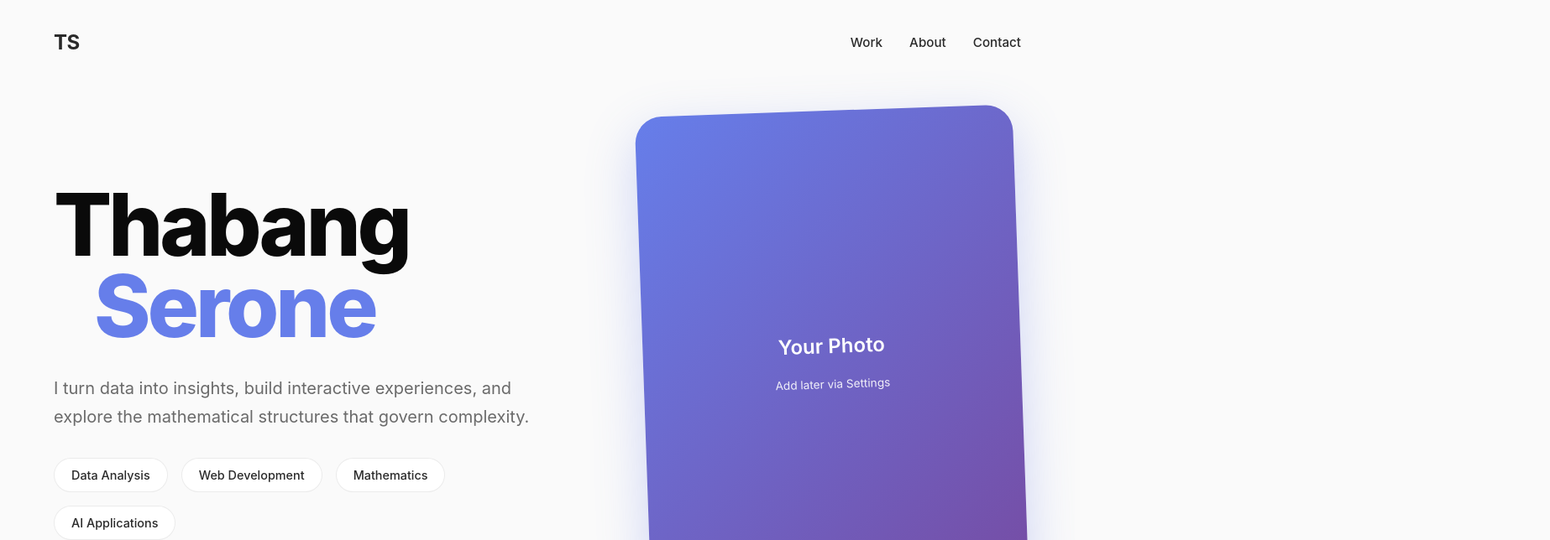
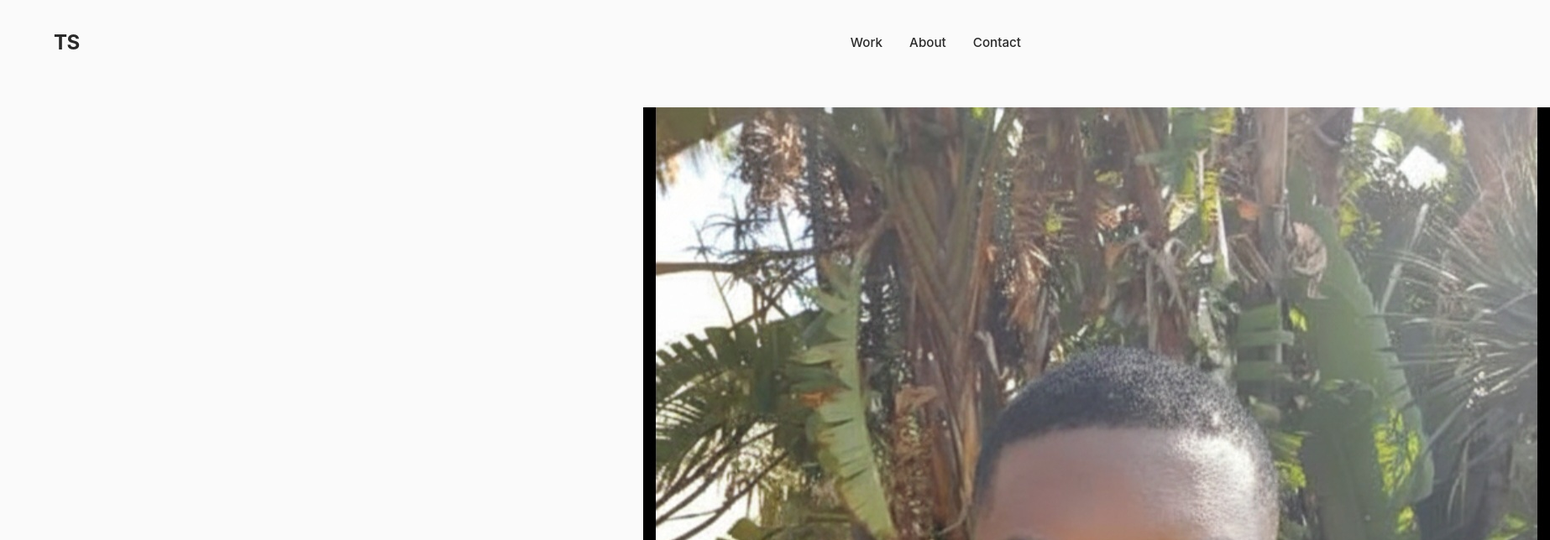
Before and after one commit to Pacman-T-Zero/Portfolios-, a React (Create React App) app: page / in a window 1280 px wide. Shown: the top 644 px of the page at 84% size, 1846 px wide, since content can reach past the window. Built offline with nearby package versions, Linux system fonts and the light colour scheme.

Commit message:
Update App.js

```diff
--- a/src/App.js
+++ b/src/App.js
@@ -377,13 +377,10 @@ function App() {
             </div>
           </div>
           <div className="hero-right">
-            <div className="photo-container">
-              <div className="photo-placeholder">
-                <p>Your Photo</p>
-                <small>Add later via Settings</small>
-              </div>
-            </div>
-          </div>
+  <div className="photo-container">
+    <img src="/photo.jpg" alt="Thabang Serone" className="profile-photo" />
+  </div>
+</div>
         </div>
 
         <div className="scroll-indicator">
```
